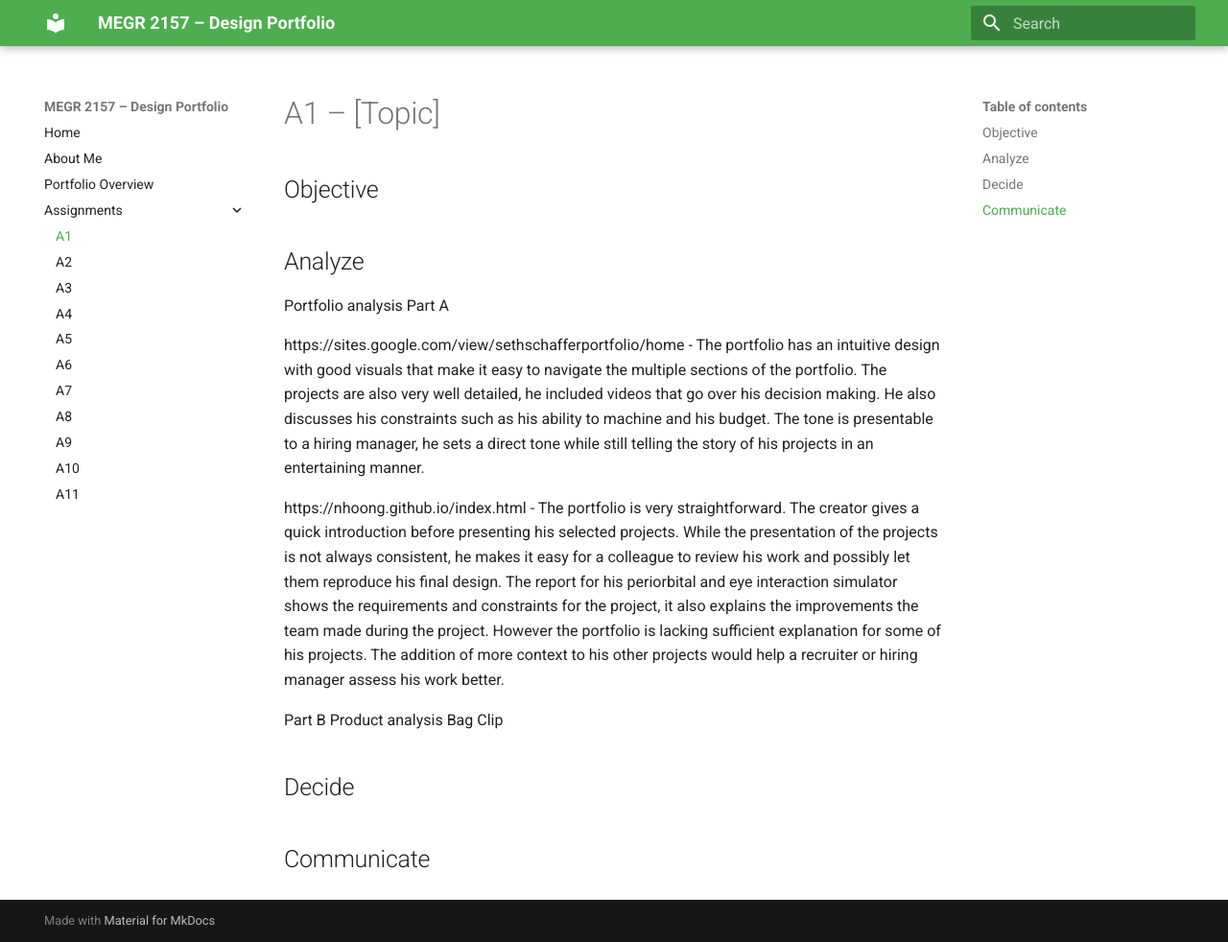
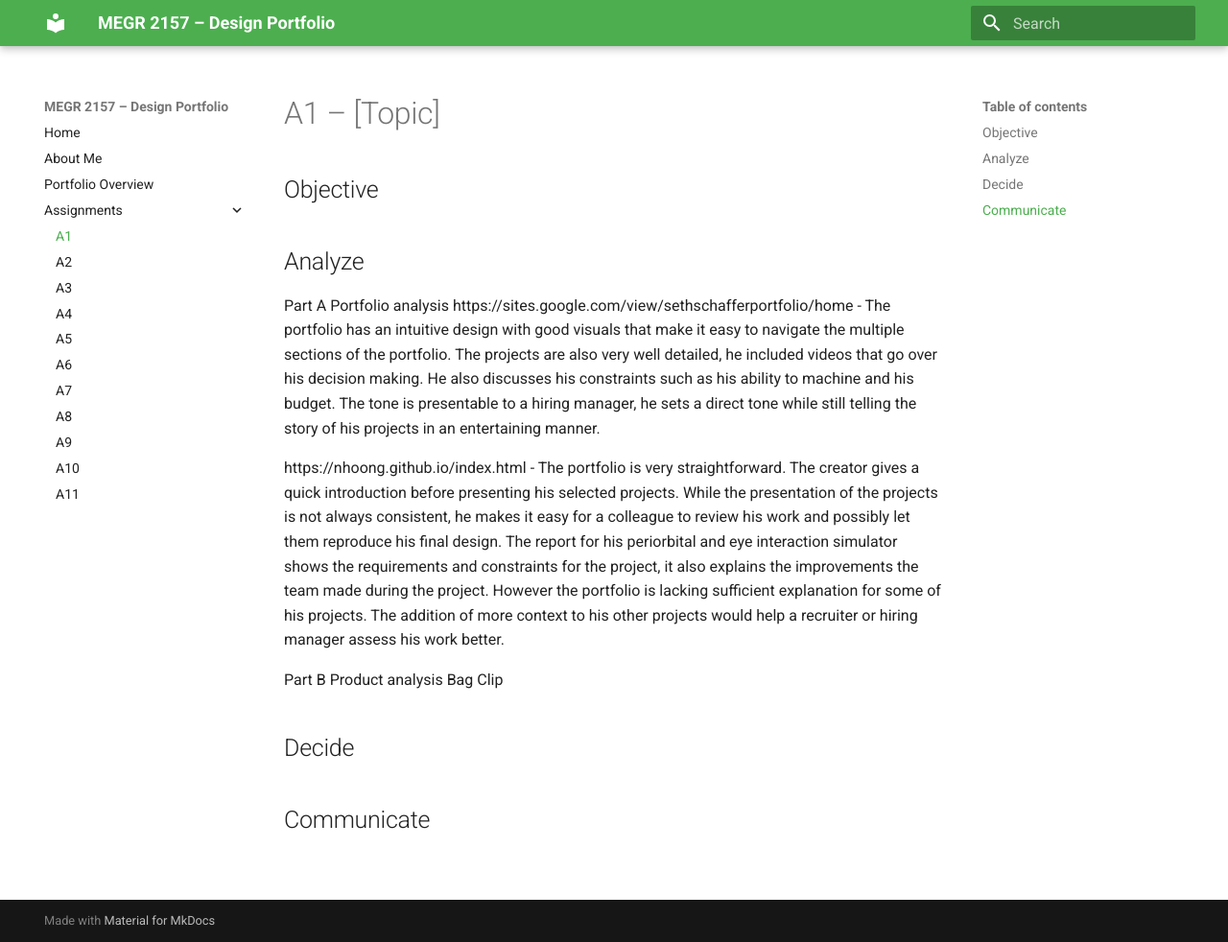
Before and after one commit to JonathanSuarezVazquez/Jonathans-megr2157-portfolio, an MkDocs documentation site: the page built from docs/assignments/A01/index.md, in a window 1280 px wide and 982 px high. Shown: the whole window at 96% size. Built offline with MkDocs 1.6.1 and Material for MkDocs 9.7.7, drawn with Linux system fonts in a browser that asks for light colours.

```diff
--- a/docs/assignments/A01/index.md
+++ b/docs/assignments/A01/index.md
@@ -4,9 +4,8 @@
 
 
 ## Analyze
+Part A
 Portfolio analysis
-Part A
-
 https://sites.google.com/view/sethschafferportfolio/home
 -	The portfolio has an intuitive design with good visuals that make it easy to navigate the multiple sections of the portfolio. The projects are also very well detailed, he included videos that go over his decision making. He also discusses his constraints such as his ability to machine and his budget. The tone is presentable to a hiring manager, he sets a direct tone while still telling the story of his projects in an entertaining manner.
 
```
